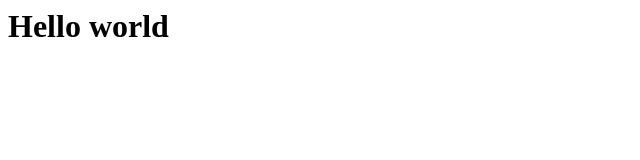
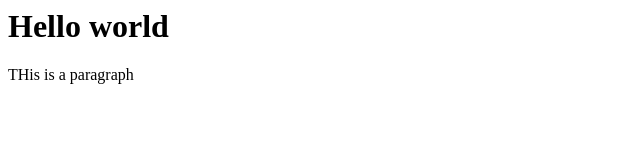
Before and after one commit to basilngz/node, a website: page index.html in a window 1280 px wide. Shown: the whole page, without its empty margins (0-640 px from the left). Drawn offline with Linux system fonts and the light colour scheme.

Commit message:
third commit

```diff
--- a/index.html
+++ b/index.html
@@ -6,5 +6,6 @@
     </head>
     <body>
         <h1>Hello world</h1>
+        <p>THis is a paragraph</p>
     </body>
 </html>
```
Also changed, not shown: package.json (added, +24 -0 lines), 2 other files.
